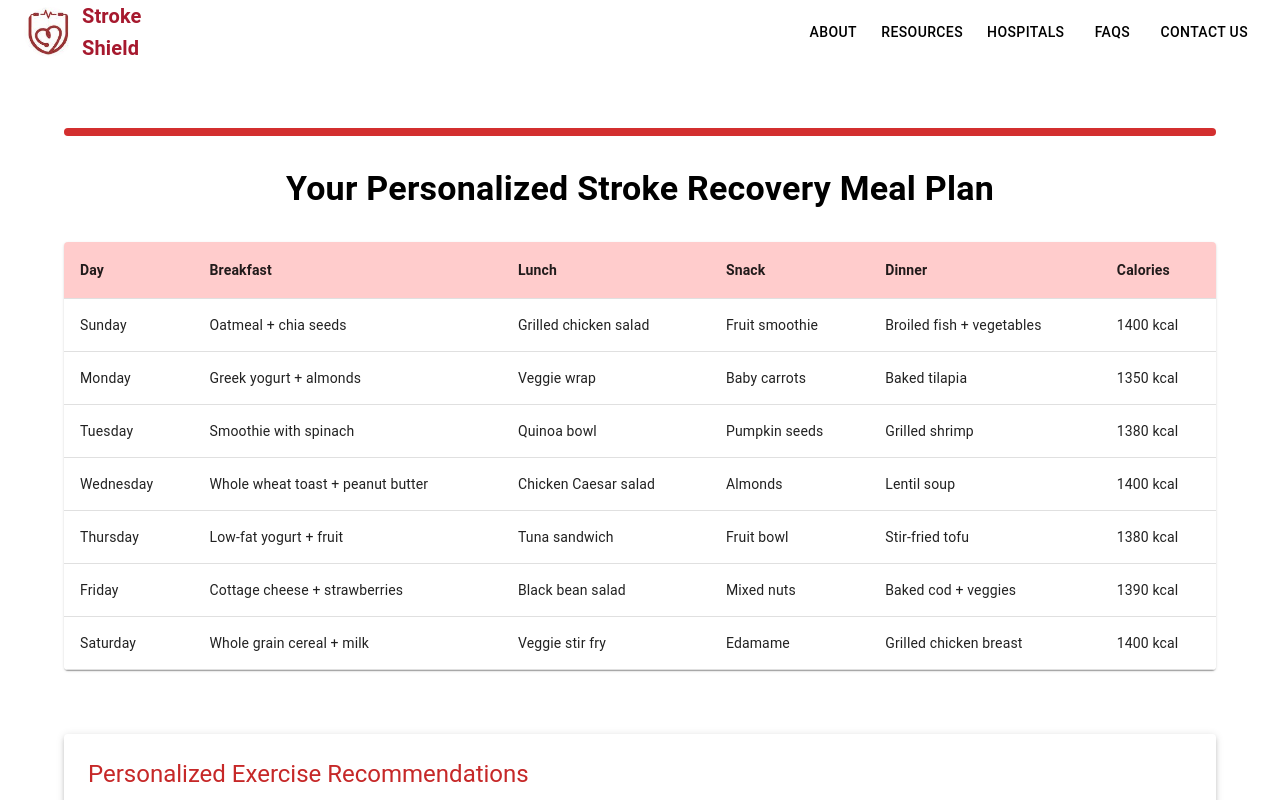
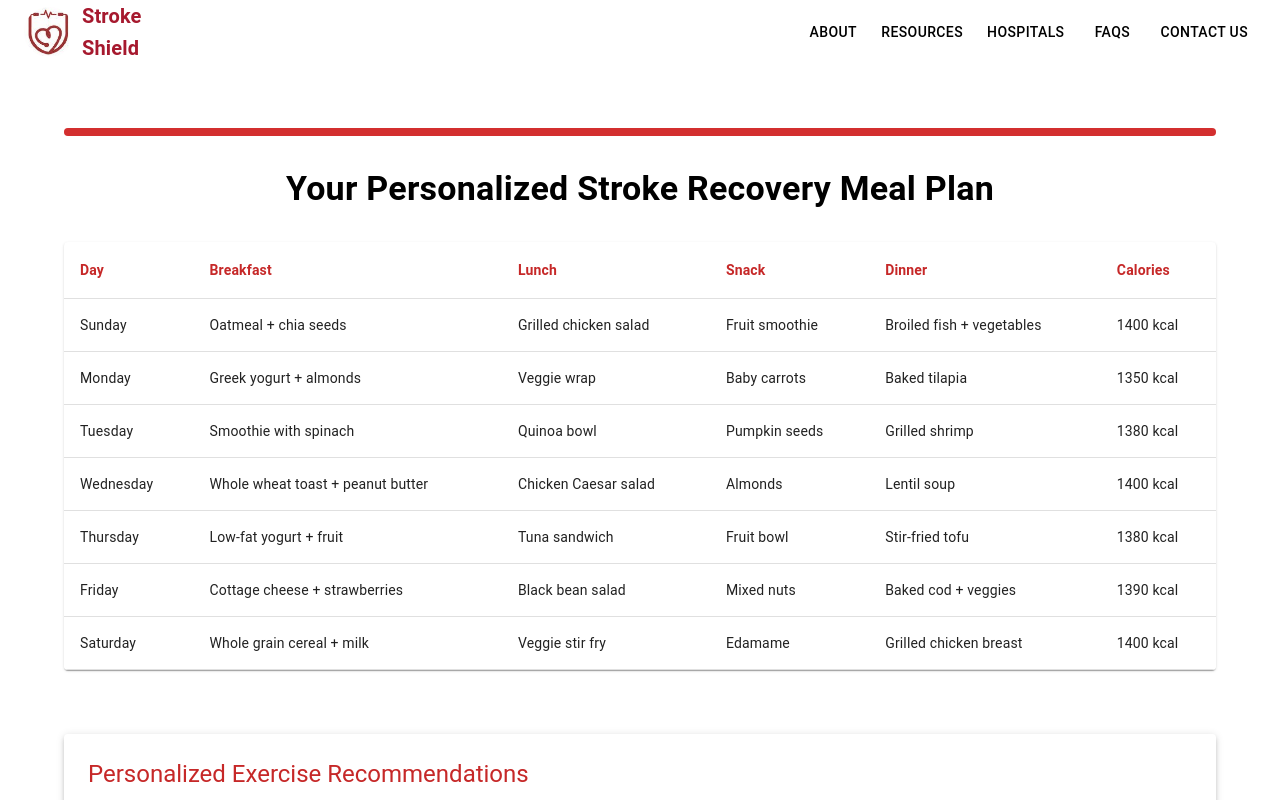
Before and after one commit to strokehealth/StrokeShield, a React (Create React App) app: page /results in a window 1280 px wide. Shown: the top 800 px of the page. Built offline with nearby package versions, Linux system fonts and the light colour scheme.

Commit message:
style: Update table header colors for improved readability

```diff
--- a/src/pages/ResultsPage.js
+++ b/src/pages/ResultsPage.js
@@ -73,14 +73,14 @@ function ResultsPage() {
 
         <TableContainer component={Paper} sx={{ mb: 4 }}>
           <Table>
-            <TableHead sx={{ backgroundColor: '#ffcccc' }}>
+            <TableHead sx={{ backgroundColor: '#0000' }}>
               <TableRow>
-                <TableCell><strong>Day</strong></TableCell>
-                <TableCell><strong>Breakfast</strong></TableCell>
-                <TableCell><strong>Lunch</strong></TableCell>
-                <TableCell><strong>Snack</strong></TableCell>
-                <TableCell><strong>Dinner</strong></TableCell>
-                <TableCell><strong>Calories</strong></TableCell>
+              <TableCell sx={{ color: '#c62828' }}><strong>Day</strong></TableCell>
+                <TableCell sx={{ color: '#c62828' }}><strong>Breakfast</strong></TableCell>
+                <TableCell sx={{ color: '#c62828' }}><strong>Lunch</strong></TableCell>
+                <TableCell sx={{ color: '#c62828' }}><strong>Snack</strong></TableCell>
+                <TableCell sx={{ color: '#c62828' }}><strong>Dinner</strong></TableCell>
+                <TableCell sx={{ color: '#c62828' }}><strong>Calories</strong></TableCell>
               </TableRow>
             </TableHead>
             <TableBody>
```
